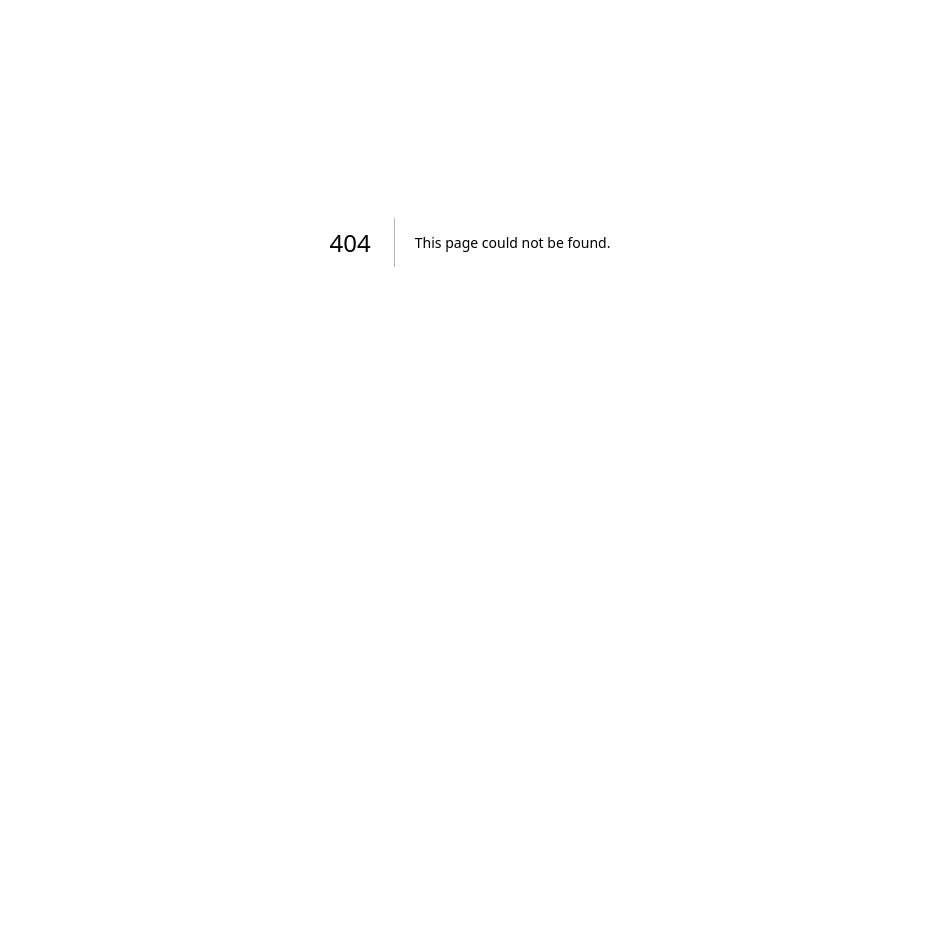
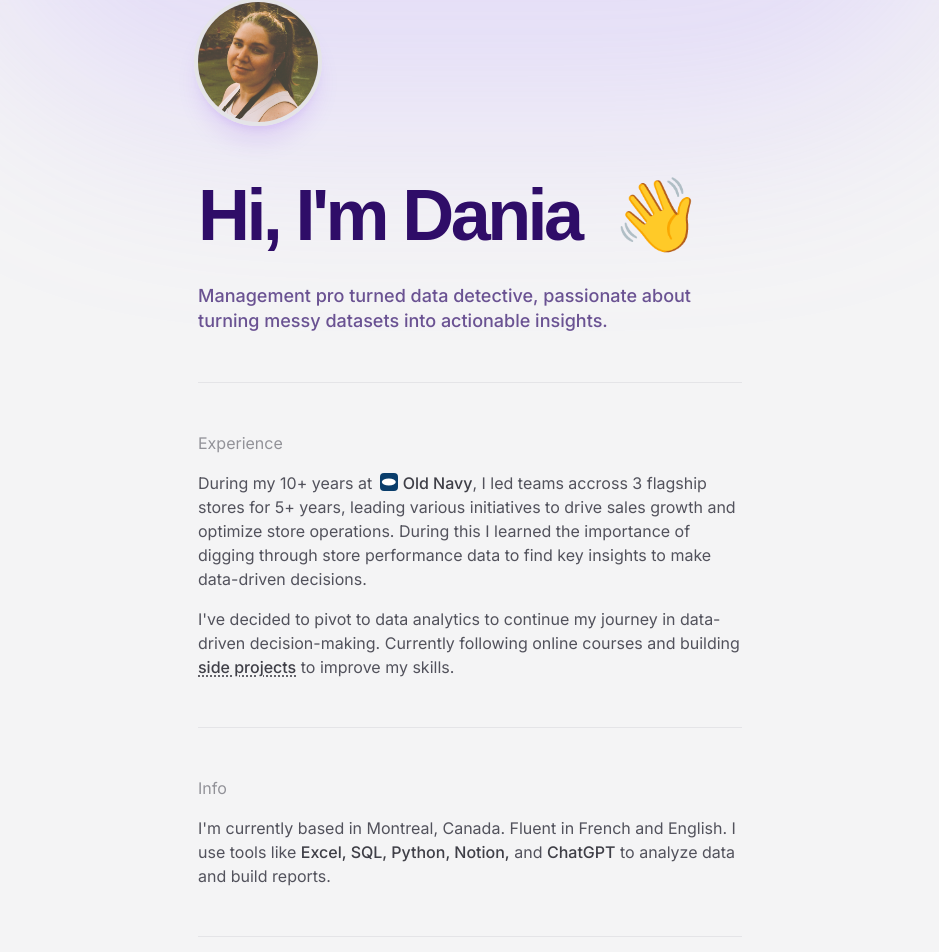
Before and after one commit to daniakl/cv-dania, a Next.js app: page /en in a window 1280 px wide. Before the commit this address had no page. Shown: the part 158-1110 px from the top of the page, without its empty margins (170-1109 px from the left). Before the commit the page ends 800 px from the top, so only its background shows below. Built offline with nearby package versions, Linux system fonts and the light colour scheme; a web font is replaced by a local one.

Commit message:
added french version

```diff
--- /dev/null
+++ b/src/app/(fr)/layout.tsx
@@ -0,0 +1,20 @@
+import { Header } from "@/components/Header";
+import type { Metadata } from "next";
+
+export const metadata: Metadata = {
+  title: "Dania Kleinbaum-Labelle",
+  description: "Mon site personnel",
+};
+
+export default function RootLayout({
+  children,
+}: Readonly<{
+  children: React.ReactNode;
+}>) {
+  return (
+    <div>
+      <Header lang="fr" />
+      {children}
+    </div>
+  );
+}
--- a/src/app/page.tsx
+++ b/src/app/(fr)/page.tsx
@@ -1,6 +1,6 @@
-import { CardStack } from "@/components/CardStack"
-import Image from "next/image"
-import Link from "next/link"
+import { CardStack } from "@/components/CardStack";
+import Image from "next/image";
+import Link from "next/link";
 
 function OldNavyBadge() {
   return (
@@ -12,7 +12,7 @@ function OldNavyBadge() {
       </span>
       <span className="font-medium text-zinc-700">Old Navy</span>
     </span>
-  )
+  );
 }
 
 export default function Home() {
@@ -34,12 +34,13 @@ export default function Home() {
 
           <div className="text-violet-950 space-y-4">
             <h1 className="md:text-7xl text-5xl md:mt-12 mt-8 font-heading leading-tight tracking-tighter font-bold mx-auto">
-              Hi, I&apos;m Dania <span className="ml-4 ">👋</span>
+              Salut! <br /> Ici Dania <span className="ml-4 ">👋</span>
             </h1>
 
             <p className="md:text-lg text-base text-heading md:mt-6 mt-4 font-medium text-pretty leading-snug text-violet-950/70">
-              Management pro turned data detective, passionate about turning
-              messy datasets into actionable insights.
+              Ex-manager devenue détective des données, passionnée par la
+              transformation de jeux de données complexes en informations
+              exploitables.
             </p>
           </div>
         </section>
@@ -47,45 +48,48 @@ export default function Home() {
         <section className="space-y-4 text-zinc-600 md:pt-12 pt-8 border-t border-zinc-200">
           <h2 className="opacity-60">Experience</h2>
           <p className="text-pretty">
-            During my 10+ years at <OldNavyBadge />, I led teams accross 3
-            flagship stores for 5+ years, leading various initiatives to drive
-            sales growth and optimize store operations. During this I learned
-            the importance of digging through store performance data to find key
-            insights to make data-driven decisions.
+            Au cours de mes 10+ années chez <OldNavyBadge />, j’ai dirigé des
+            équipes dans 3 magasins phares pendant plus de 5 ans, menant
+            diverses initiatives pour stimuler la croissance des ventes et
+            optimiser les opérations en magasin. Cette expérience m’a appris
+            l’importance d’analyser les données de performance pour identifier
+            les leviers clés et prendre des décisions éclairées.
           </p>
 
           <p className="text-pretty">
-            I&apos;ve decided to pivot to data analytics to continue my journey
-            in data-driven decision-making. Currently following online courses
-            and building{" "}
-            <Link
-              href="https://github.com/daniakl"
-              target="_blank"
-              className="font-medium whitespace-nowrap text-zinc-700 hover:text-zinc-900 underline decoration-dotted underline-offset-3"
-            >
-              side projects
-            </Link>{" "}
-            to improve my skills.
+            J’ai choisi de me réorienter vers l'analyse de données pour
+            continuer à évoluer dans la prise de décision basée sur les données.
+            Je suis actuellement des formations en ligne et je développe des
+            projets personnels pour renforcer mes compétences.
           </p>
         </section>
 
         <section className="space-y-4 text-zinc-600 md:pt-12 pt-8 border-t border-zinc-200">
           <h2 className="opacity-60">Info</h2>
           <p className="text-pretty ">
-            I&apos;m currently based in Montreal, Canada. Fluent in French and
-            English. I use tools like{" "}
+            Habitant à Montréal, Canada. Bilingue français/anglais. J’utilise
+            des outils comme{" "}
             <span className="font-medium text-zinc-700">
               Excel, SQL, Python, Notion,
             </span>{" "}
-            and <span className="font-medium text-zinc-700">ChatGPT</span> to
-            analyze data and build reports.
+            et <span className="font-medium text-zinc-700">ChatGPT</span> pour
+            analyser des données et créer des rapports.
           </p>
         </section>
 
         <section className="space-y-4 text-zinc-600 md:pt-12 pt-8 border-t border-zinc-200">
           <CardStack />
         </section>
+
+        <footer className="w-full flex justify-center pt-8 md:pt-12">
+          <Link
+            href="/en"
+            className="hover:underline text-xs text-zinc-600  underline-offset-3"
+          >
+            Read in English
+          </Link>
+        </footer>
       </main>
     </div>
-  )
+  );
 }
--- /dev/null
+++ b/src/app/en/layout.tsx
@@ -0,0 +1,20 @@
+import { Header } from "@/components/Header";
+import type { Metadata } from "next";
+
+export const metadata: Metadata = {
+  title: "Dania Kleinbaum-Labelle",
+  description: "My personal website",
+};
+
+export default function RootLayout({
+  children,
+}: Readonly<{
+  children: React.ReactNode;
+}>) {
+  return (
+    <div>
+      <Header lang="en" />
+      {children}
+    </div>
+  );
+}
--- /dev/null
+++ b/src/app/en/page.tsx
@@ -0,0 +1,100 @@
+import { CardStack } from "@/components/CardStack";
+import Image from "next/image";
+import Link from "next/link";
+
+function OldNavyBadge() {
+  return (
+    <span className="inline-flex items-baseline gap-1.5 ml-1">
+      <span className="flex items-center justify-center size-4 translate-y-0.5">
+        <span className="inline-block shrink-0 bg-[#093D6B] relative size-[18px] rounded">
+          <span className="absolute top-1/2 left-1/2 -translate-x-1/2 -translate-y-1/2 size-4/5 scale-y-50 bg-white rounded-full" />
+        </span>
+      </span>
+      <span className="font-medium text-zinc-700">Old Navy</span>
+    </span>
+  );
+}
+
+export default function Home() {
+  return (
+    <div>
+      <div className="absolute top-6 -translate-y-1/2 left-1/2 -translate-x-1/2 bg-violet-400/20 blur-[100px] md:h-[40vw] h-96 md:w-[80vw] w-96 rounded-full -z-10" />
+
+      <main className="max-w-xl mx-auto md:space-y-12 space-y-8 md:pt-40 pt-24 md:pb-32 pb-20 px-4">
+        <section>
+          <div className="">
+            <Image
+              src="/images/profile.png"
+              alt="Dania"
+              width={128}
+              height={128}
+              className="md:size-32 size-20 border-4 md:-m-1 border-zinc-200 shadow-xl shadow-violet-700/10 rounded-full"
+            />
+          </div>
+
+          <div className="text-violet-950 space-y-4">
+            <h1 className="md:text-7xl text-5xl md:mt-12 mt-8 font-heading leading-tight tracking-tighter font-bold mx-auto">
+              Hi, I&apos;m Dania <span className="ml-4 ">👋</span>
+            </h1>
+
+            <p className="md:text-lg text-base text-heading md:mt-6 mt-4 font-medium text-pretty leading-snug text-violet-950/70">
+              Management pro turned data detective, passionate about turning
+              messy datasets into actionable insights.
+            </p>
+          </div>
+        </section>
+
+        <section className="space-y-4 text-zinc-600 md:pt-12 pt-8 border-t border-zinc-200">
+          <h2 className="opacity-60">Experience</h2>
+          <p className="text-pretty">
+            During my 10+ years at <OldNavyBadge />, I led teams accross 3
+            flagship stores for 5+ years, leading various initiatives to drive
+            sales growth and optimize store operations. During this I learned
+            the importance of digging through store performance data to find key
+            insights to make data-driven decisions.
+          </p>
+
+          <p className="text-pretty">
+            I&apos;ve decided to pivot to data analytics to continue my journey
+            in data-driven decision-making. Currently following online courses
+            and building{" "}
+            <Link
+              href="https://github.com/daniakl"
+              target="_blank"
+              className="font-medium whitespace-nowrap text-zinc-700 hover:text-zinc-900 underline decoration-dotted underline-offset-3"
+            >
+              side projects
+            </Link>{" "}
+            to improve my skills.
+          </p>
+        </section>
+
+        <section className="space-y-4 text-zinc-600 md:pt-12 pt-8 border-t border-zinc-200">
+          <h2 className="opacity-60">Info</h2>
+          <p className="text-pretty ">
+            I&apos;m currently based in Montreal, Canada. Fluent in French and
+            English. I use tools like{" "}
+            <span className="font-medium text-zinc-700">
+              Excel, SQL, Python, Notion,
+            </span>{" "}
+            and <span className="font-medium text-zinc-700">ChatGPT</span> to
+            analyze data and build reports.
+          </p>
+        </section>
+
+        <section className="space-y-4 text-zinc-600 md:pt-12 pt-8 border-t border-zinc-200">
+          <CardStack />
+        </section>
+
+        <footer className="w-full flex justify-center pt-8 md:pt-12">
+          <Link
+            href="/"
+            className="hover:underline text-xs text-zinc-600  underline-offset-3"
+          >
+            Lire en français
+          </Link>
+        </footer>
+      </main>
+    </div>
+  );
+}
--- a/src/app/layout.tsx
+++ b/src/app/layout.tsx
@@ -1,7 +1,6 @@
-import type { Metadata } from "next"
+
 import { Inter, Mona_Sans } from "next/font/google"
 import "./globals.css"
-import { Header } from "@/components/Header"
 
 const inter = Inter({
   variable: "--font-inter",
@@ -12,11 +11,6 @@ const monaSans = Mona_Sans({
   variable: "--font-mona-sans",
   subsets: ["latin"],
 })
-
-export const metadata: Metadata = {
-  title: "Dania Kleinbaum-Labelle",
-  description: "My personal website",
-}
 
 export default function RootLayout({
   children,
@@ -29,7 +23,7 @@ export default function RootLayout({
         className={`${monaSans.variable} ${inter.variable} antialiased font-sans scroll-smooth`}
       >
         <div className="root">
-          <Header />
+
           {children}
         </div>
       </body>
--- a/src/components/Header/index.tsx
+++ b/src/components/Header/index.tsx
@@ -1,6 +1,6 @@
-"use client"
+"use client";
 
-import React from "react"
+import React from "react";
 import {
   ArrowRightIcon,
   EmailIcon,
@@ -8,12 +8,12 @@ import {
   GithubIcon,
   InstagramIcon,
   LinkedInIcon,
-} from "../Icon"
-import { ProgressiveBlurBG } from "./ProgressiveBlurBG"
-import { SocialLinkButton } from "./SocialLinkButton"
-import { Tooltip } from "@base-ui-components/react"
+} from "../Icon";
+import { ProgressiveBlurBG } from "./ProgressiveBlurBG";
+import { SocialLinkButton } from "./SocialLinkButton";
+import { Tooltip } from "@base-ui-components/react";
 
-export function Header() {
+export function Header({ lang }: { lang: "en" | "fr" }) {
   return (
     <Tooltip.Provider delay={200}>
       <div className="fixed top-0 w-screen z-50 text-zinc-900">
@@ -44,13 +44,13 @@ export function Header() {
               <Tooltip.Trigger
                 className="flex items-center justify-center rounded p-1 text-zinc-500 hover:text-zinc-900 transition-colors cursor-pointer pr-2"
                 onClick={() => {
-                  const link = document.createElement("a")
+                  const link = document.createElement("a");
 
-                  link.href = "/Placeholder-PDF.pdf"
-                  link.download = "CV-Dania.pdf"
-                  document.body.appendChild(link)
-                  link.click()
-                  document.body.removeChild(link)
+                  link.href = "/Placeholder-PDF.pdf";
+                  link.download = "CV-Dania.pdf";
+                  document.body.appendChild(link);
+                  link.click();
+                  document.body.removeChild(link);
                 }}
               >
                 <FileDownloadIcon className="md:size-5 size-6" />
@@ -58,7 +58,9 @@ export function Header() {
               <Tooltip.Portal>
                 <Tooltip.Positioner sideOffset={10} className="z-[99999]">
                   <Tooltip.Popup className="flex origin-[var(--transform-origin)] bg-zinc-900 text-white items-center gap-1.5 rounded-md px-2 py-1.5 text-sm shadow-lg transition-[transform,scale,opacity] data-[ending-style]:scale-90 data-[ending-style]:opacity-0 data-[instant]:duration-0 data-[starting-style]:scale-90 data-[starting-style]:opacity-0">
-                    <span>Download CV</span>
+                    <span>
+                      {lang === "en" ? "Download CV" : "Télécharger le CV"}
+                    </span>
                   </Tooltip.Popup>
                 </Tooltip.Positioner>
               </Tooltip.Portal>
@@ -83,7 +85,7 @@ export function Header() {
 
                   <ArrowRightIcon className="size-5 opacity-70" />
                   <span className="px-4 w-full text-center">
-                    Let&apos;s talk! 😊
+                    {lang === "en" ? "Let's talk! 😊" : "Dites bonjour! 😊"}
                   </span>
                 </div>
               </div>
@@ -97,5 +99,5 @@ export function Header() {
         </div>
       </div>
     </Tooltip.Provider>
-  )
+  );
 }
```
